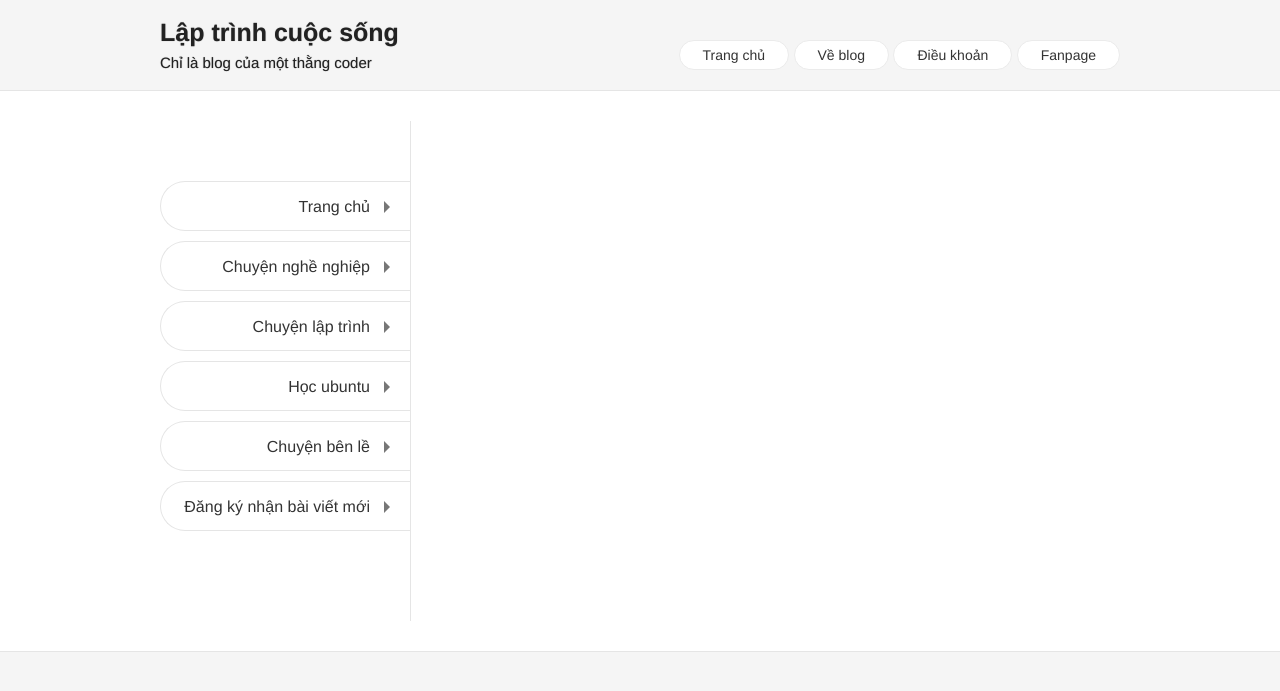
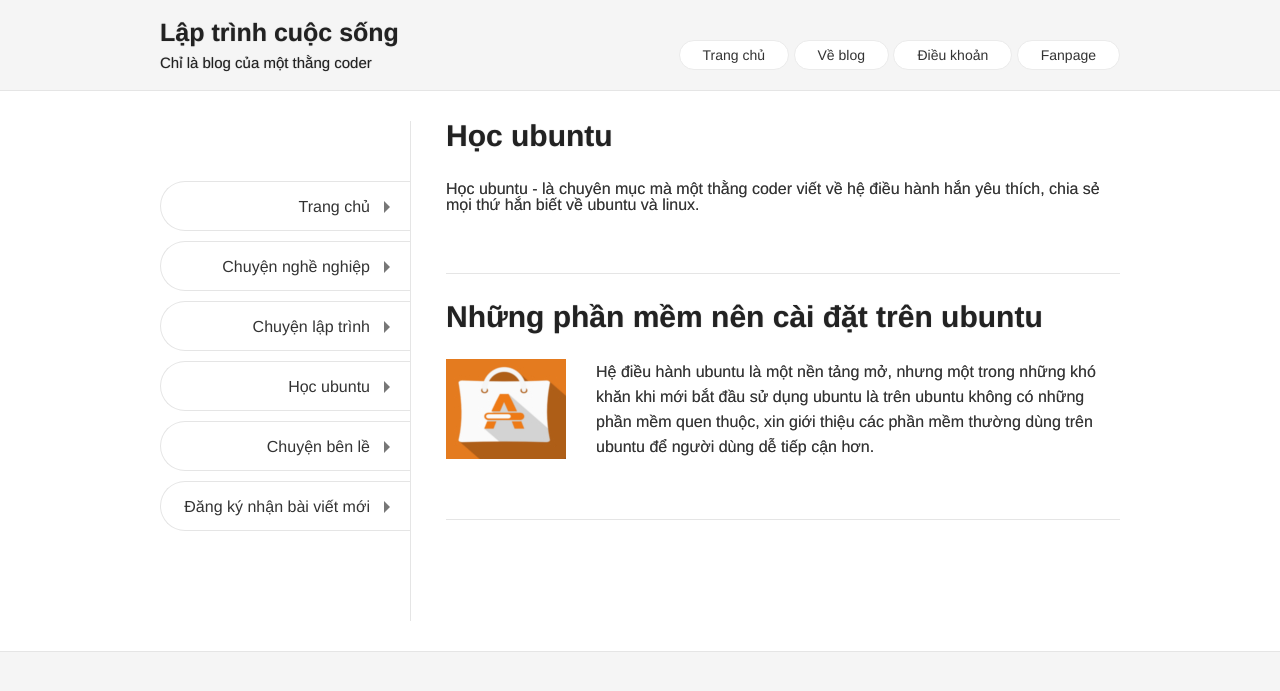
Before and after one commit to nguyentest/laptrinhcuocsong, a Jekyll site: the page built from hoc-ubuntu.md, in a window 1280 px wide. Shown: the top 691 px of the page. Built offline with Jekyll 4.4.1, drawn with Linux system fonts in a browser that asks for light colours.

Commit message:
Update 2016-10-8-nhung-phan-mem-nen-cai-dat-tren-ubuntu.md

```diff
--- a/_posts/2016-10-8-nhung-phan-mem-nen-cai-dat-tren-ubuntu.md
+++ b/_posts/2016-10-8-nhung-phan-mem-nen-cai-dat-tren-ubuntu.md
@@ -2,6 +2,7 @@
 layout: post
 title: Những phần mềm nên cài đặt trên ubuntu
 thumbnail: phan-mem-ubuntu.jpg
+category: Học ubuntu
 ---
 
 Hệ điều hành ubuntu là một nền tảng mở, nhưng một trong những khó khăn khi mới bắt đầu sử dụng ubuntu là trên ubuntu không có những phần mềm quen thuộc, xin giới thiệu các phần mềm thường dùng trên ubuntu để người dùng dễ tiếp cận hơn.
```
